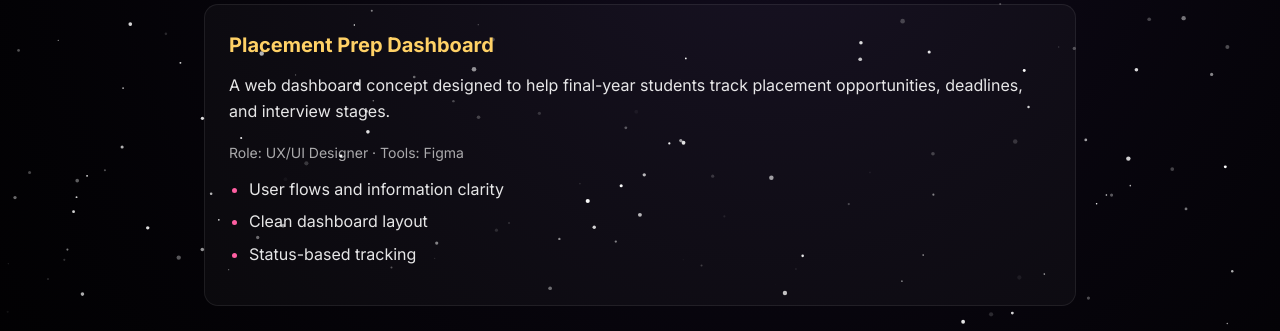
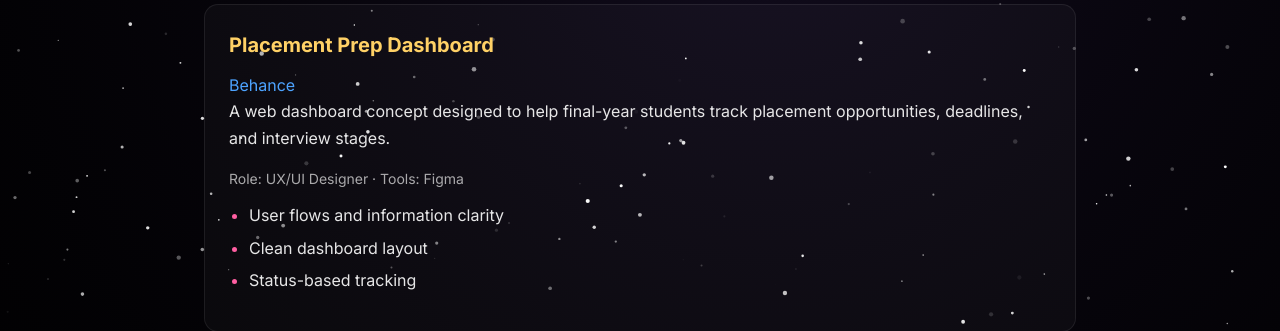
Before and after one commit to DevanshiGupta15/Portfolio, a plain HTML site: page index.html in a window 1280 px wide. Shown: the part 457-788 px from the top of the page. Drawn offline with Linux system fonts and the light colour scheme.

```diff
--- a/index.html
+++ b/index.html
@@ -31,6 +31,10 @@
 
       <div class="project">
         <h3>Placement Prep Dashboard</h3>
+          <a href="https://www.behance.net/gallery/240546363/Placement-Prep-Dashboard"
+       target="_blank">
+      Behance
+    </a>
         <p>
           A web dashboard concept designed to help final-year students track
           placement opportunities, deadlines, and interview stages.
```
